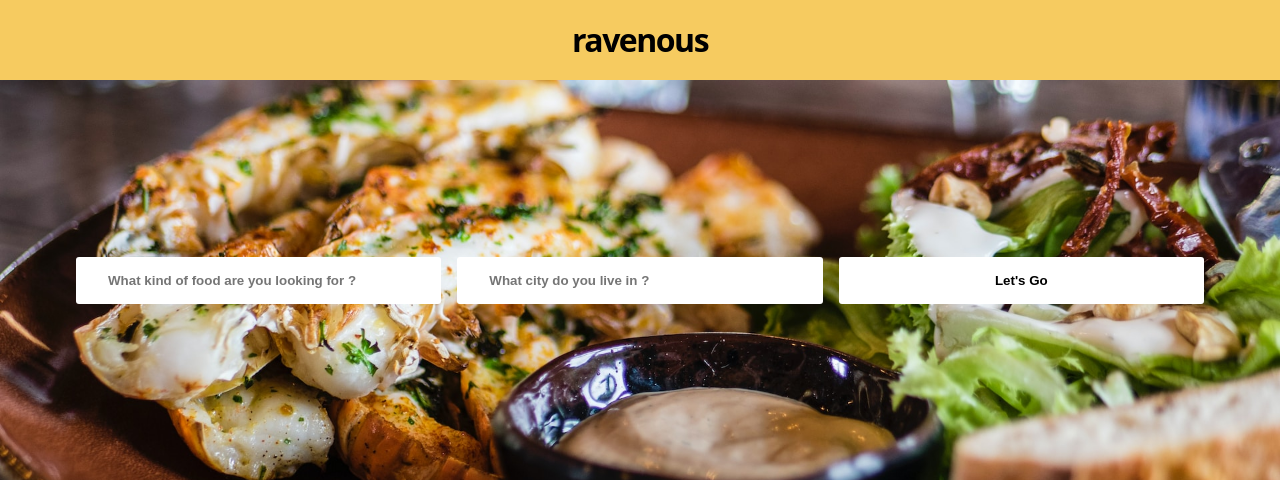
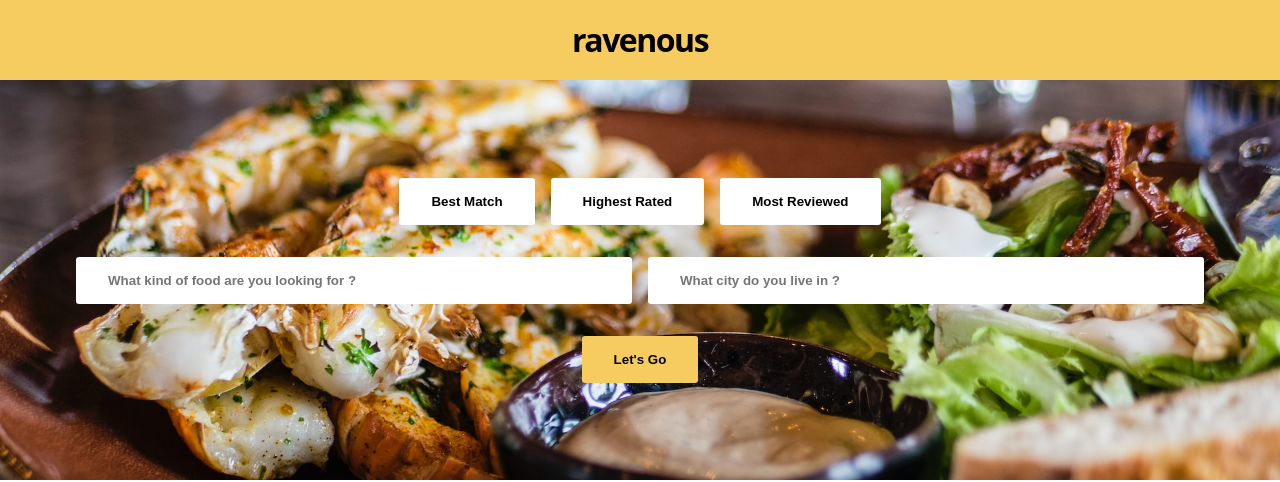
Before and after one commit to KpryKorn/ravenous, a React (Vite) app: page / in a window 1280 px wide. Shown: the top 482 px of the page. Built offline with nearby package versions, Linux system fonts and the light colour scheme.

Commit message:
updated SearchBar component

```diff
--- a/src/components/form/SearchBar.css
+++ b/src/components/form/SearchBar.css
@@ -5,11 +5,25 @@ input {
   background-color: #fff;
   border: none;
   border-radius: 3px;
-  flex-basis: 100%;
 }
 form {
   display: flex;
-  gap: 1rem;
+  flex-direction: column;
+  gap: 2rem;
   align-items: center;
   width: 100%;
 }
+form div {
+  display: flex;
+  justify-content: center;
+  align-items: center;
+  gap: 1rem;
+  width: 100%;
+}
+input[type="submit"] {
+  cursor: pointer;
+  background: #f6cb60;
+}
+.basis-100 {
+  flex-basis: 100%;
+}
--- a/src/components/form/SearchBar.jsx
+++ b/src/components/form/SearchBar.jsx
@@ -2,14 +2,32 @@ import React from "react";
 import "./SearchBar.css";
 
 export default function SearchBar() {
+  const sortingOptions = {
+    // remplir les key:value en fonction de l'API et du sort_by
+  };
+
   return (
     <form action="#">
-      <input
-        type="text"
-        placeholder="What kind of food are you looking for ?"
-      />
-      <input type="text" placeholder="What city do you live in ?" />
-      <input type="submit" value="Let's Go" />
+      <div>
+        <input type="button" value="Best Match" />
+        <input type="button" value="Highest Rated" />
+        <input type="button" value="Most Reviewed" />
+      </div>
+      <div>
+        <input
+          className="basis-100"
+          type="text"
+          placeholder="What kind of food are you looking for ?"
+        />
+        <input
+          type="text"
+          placeholder="What city do you live in ?"
+          className="basis-100"
+        />
+      </div>
+      <div>
+        <input type="submit" value="Let's Go" />
+      </div>
     </form>
   );
 }
--- a/src/pages/Home/HeroBanner.jsx
+++ b/src/pages/Home/HeroBanner.jsx
@@ -1,6 +1,6 @@
 import React from "react";
 import "./HeroBanner.css";
-import SearchBar from "../../components/form/Searchbar";
+import SearchBar from "../../components/form/SearchBar";
 
 export default function HeroBanner() {
   return (
```
